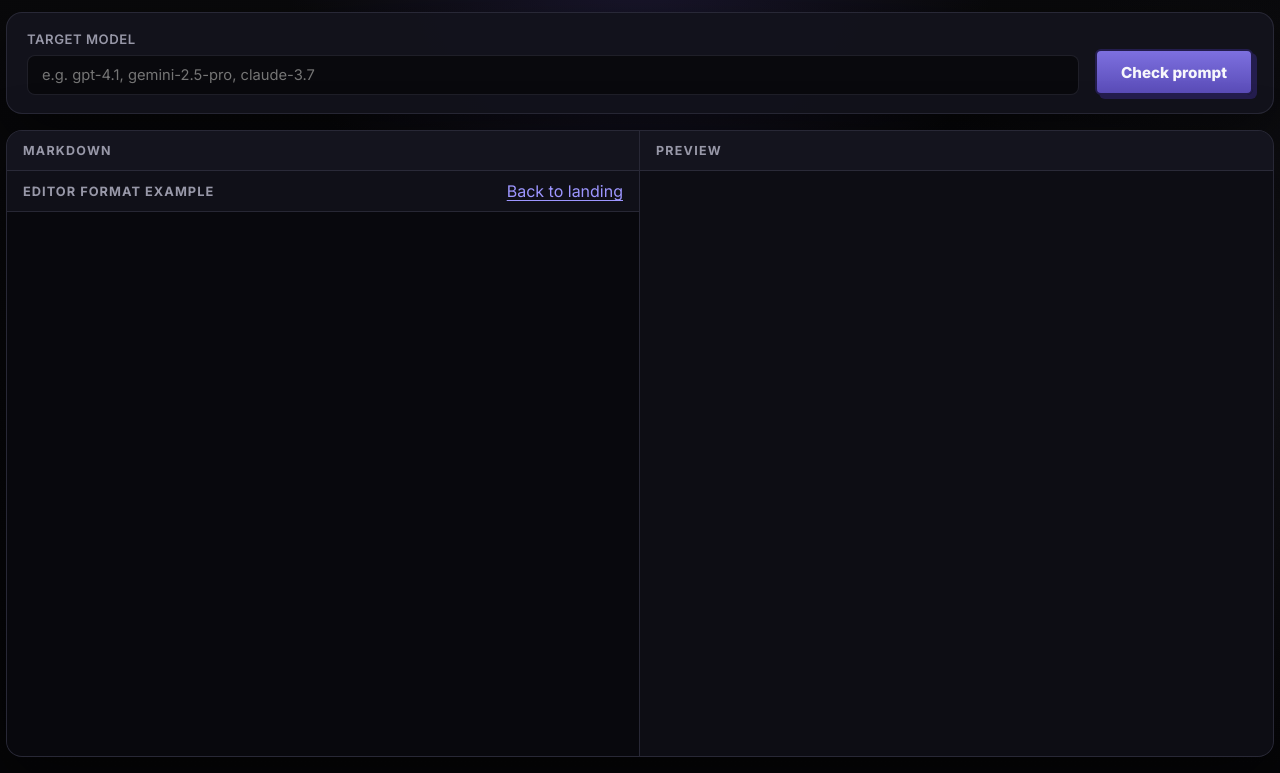
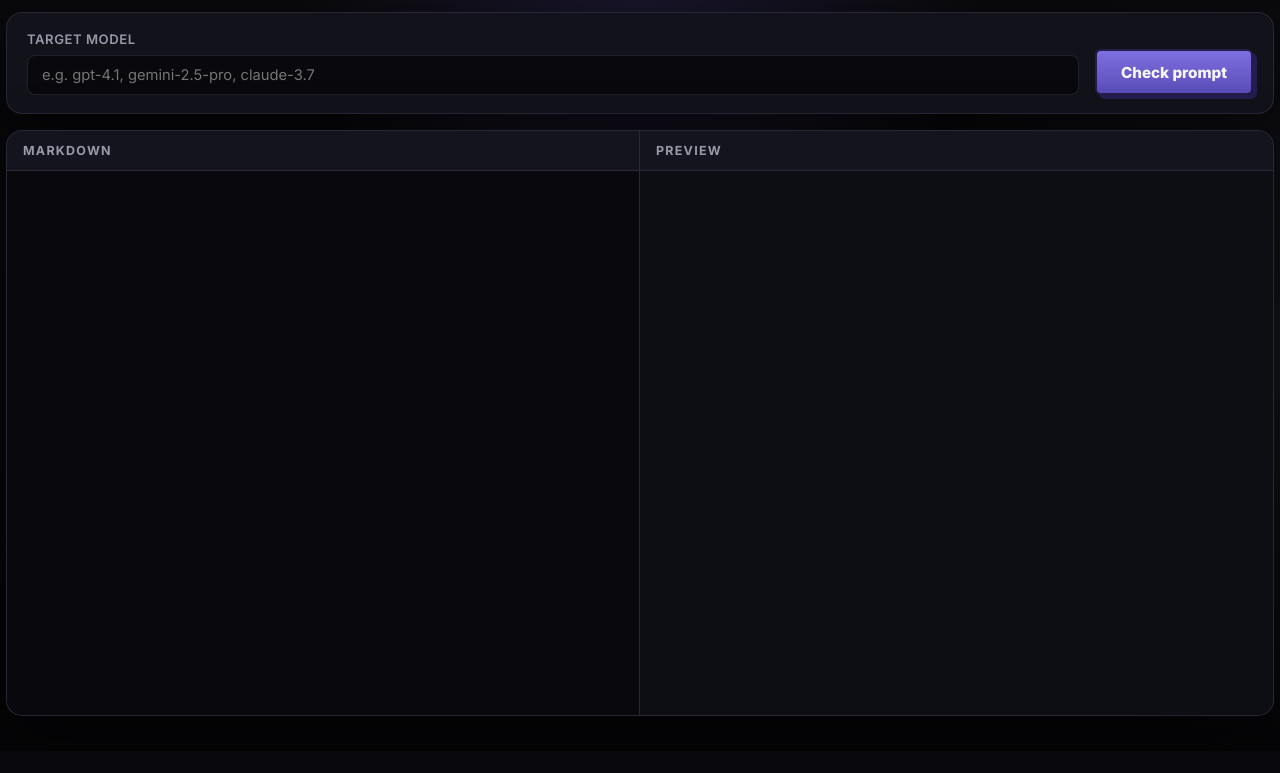
Before and after one commit to Shreyas-Ashtamkar/urban-garbanzo, a FastAPI app: page /editor in a window 1280 px wide. Shown: the part 49-822 px from the top of the page. After the commit the page ends 765 px from the top, so only its background shows below. Run offline with FastAPI, Linux system fonts and the light colour scheme; parts of the project's set-up code (start-up, migrations or seed data) failed here and were passed over; some libraries are stand-ins or nearby versions.

Commit message:
remove seeded editor example

```diff
--- a/src/urban_garbanzo/ui/templates/editor.html
+++ b/src/urban_garbanzo/ui/templates/editor.html
@@ -77,10 +77,6 @@
       <div class="editor-panes">
         <div class="pane pane-editor">
           <div class="pane-label">Markdown</div>
-          <div class="editor-format-note">
-            <span>Editor format example</span>
-            <a href="/" class="page-link">Back to landing</a>
-          </div>
           <div id="codemirror-host"></div>
           <noscript>
             <textarea
@@ -130,25 +126,7 @@
     const hiddenInput = document.getElementById("text-hidden");
     const previewEl = document.getElementById("preview-content");
 
-    const defaultPrompt = `# Prompt goal
-Write a customer update for an enterprise renewal delay.
-
-## Audience
-- Procurement lead
-- Internal account manager
-
-## Requirements
-- Acknowledge the delay clearly
-- Explain the blocker without inventing details
-- Give the next update time
-- Keep the tone calm and direct
-
-## Output format
-1. Subject line
-2. Customer-facing message
-3. Internal handoff note`;
-
-    const initialText = hiddenInput.value || defaultPrompt;
+    const initialText = hiddenInput.value;
     hiddenInput.value = initialText;
 
     function updatePreview(text) {
```
